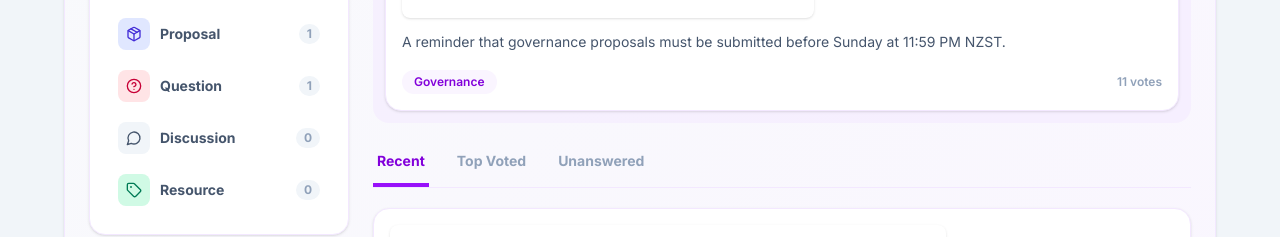
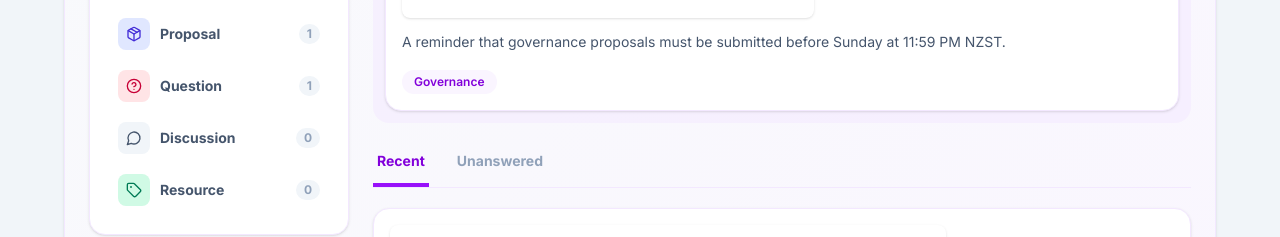
Before and after one commit to UoaWDCC/oce, a Next.js app: page /dev/chat-forum in a window 1280 px wide. Shown: the part 556-793 px from the top of the page. Built offline with nearby package versions, Linux system fonts and the light colour scheme; a web font is replaced by a local one.

Commit message:
fix: removed sort by top voted

```diff
--- a/src/features/chat-forum/components/ForumPanel.tsx
+++ b/src/features/chat-forum/components/ForumPanel.tsx
@@ -34,7 +34,7 @@ type ForumPanelProps = {
 };
 
 type PostTypeFilter = "All" | ForumPostType;
-type SortOption = "Recent" | "Top Voted" | "Unanswered";
+type SortOption = "Recent" | "Unanswered";
 
 const POST_TYPES: Array<{
   label: PostTypeFilter;
@@ -69,7 +69,7 @@ const POST_TYPES: Array<{
   },
 ];
 
-const SORT_OPTIONS: SortOption[] = ["Recent", "Top Voted", "Unanswered"];
+const SORT_OPTIONS: SortOption[] = ["Recent", "Unanswered"];
 
 function PostPreview({
   post,
@@ -92,8 +92,7 @@ function PostPreview({
         walletAddress={post.authorWallet}
       />
       <p className="mt-3 text-sm leading-6 text-slate-600">{post.excerpt}</p>
-      <div className="mt-4 flex flex-wrap items-center justify-between gap-3">
-        <div className="flex flex-wrap gap-2">
+      <div className="mt-4 flex flex-wrap gap-2">
         {post.tags.map((tag) => (
           <span
             key={tag}
@@ -102,10 +101,6 @@ function PostPreview({
             {tag}
           </span>
         ))}
-        </div>
-        <span className="text-xs font-semibold text-slate-400">
-          {post.likeCount} votes
-        </span>
       </div>
     </article>
   );
@@ -147,7 +142,6 @@ export default function ForumPanel({
     });
 
     return [...filtered].sort((left, right) => {
-      if (sort === "Top Voted") return right.likeCount - left.likeCount;
       if (sort === "Unanswered") return left.commentCount - right.commentCount;
       return Date.parse(right.createdAt) - Date.parse(left.createdAt);
     });
--- a/src/features/chat-forum/mocks.ts
+++ b/src/features/chat-forum/mocks.ts
@@ -22,7 +22,6 @@ export const mockForumPostPreviews: ForumPostPreview[] = [
     createdAt: "2026-06-21T07:00:00.000Z",
     createdAtLabel: "2 hours ago",
     commentCount: 4,
-    likeCount: 11,
     types: ["Announcement"],
     tags: ["Governance"],
     isPinned: true,
@@ -38,7 +37,6 @@ export const mockForumPostPreviews: ForumPostPreview[] = [
     createdAt: "2026-06-21T06:00:00.000Z",
     createdAtLabel: "3 hours ago",
     commentCount: 9,
-    likeCount: 15,
     types: ["Proposal"],
     tags: ["Governance", "Tokenomics"],
     isUnread: true,
@@ -54,7 +52,6 @@ export const mockForumPostPreviews: ForumPostPreview[] = [
     createdAt: "2026-06-20T22:00:00.000Z",
     createdAtLabel: "11 hours ago",
     commentCount: 0,
-    likeCount: 3,
     types: ["Question"],
     tags: ["Technical"],
   },
--- a/src/features/chat-forum/types.ts
+++ b/src/features/chat-forum/types.ts
@@ -32,7 +32,6 @@ export interface ForumPostPreview {
   createdAt: string;
   createdAtLabel: string;
   commentCount: number;
-  likeCount: number;
   types: ForumPostType[];
   tags: string[];
   isPinned?: boolean;
```
Lines whose indentation alone changed are shown as unchanged.
